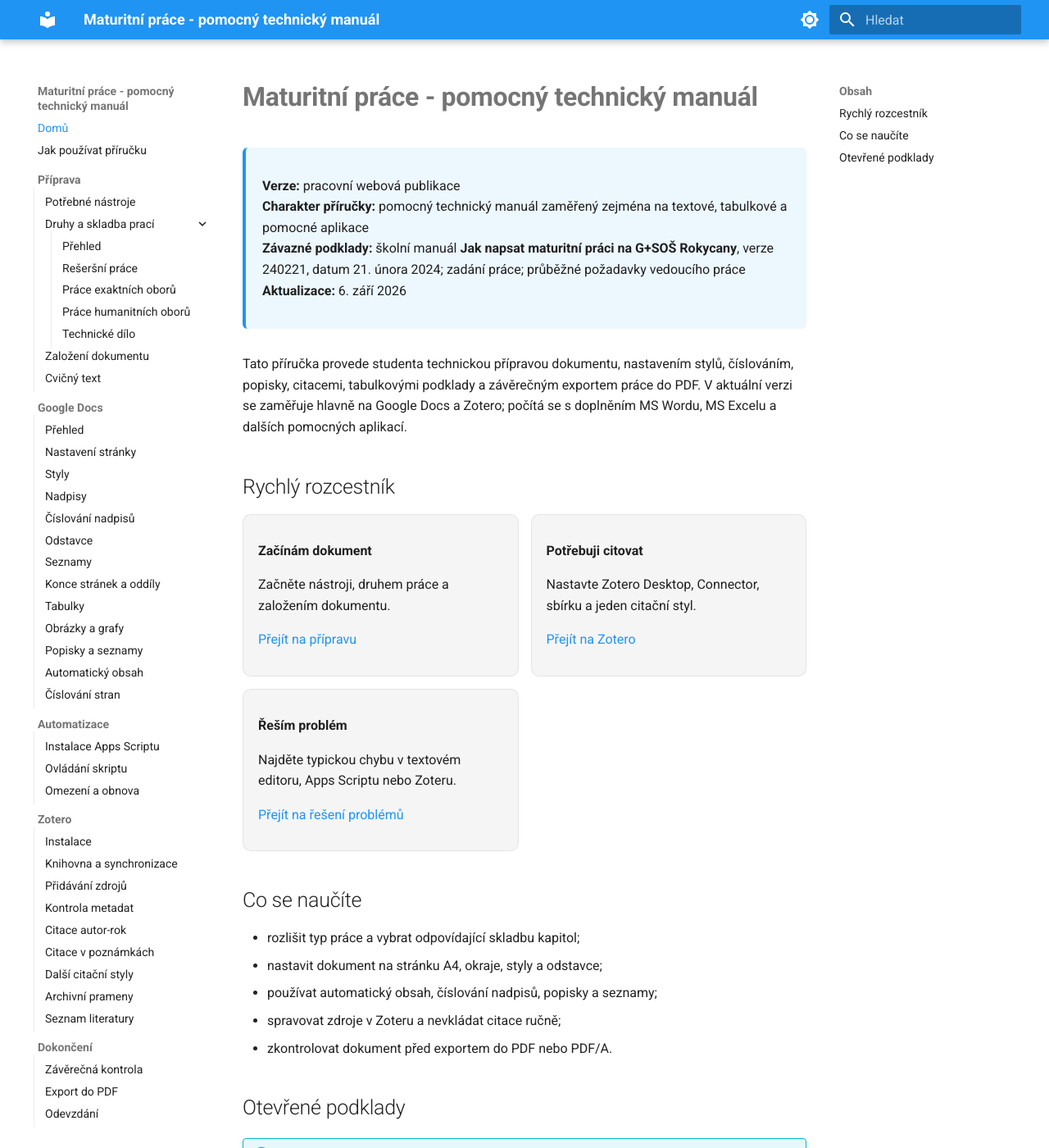
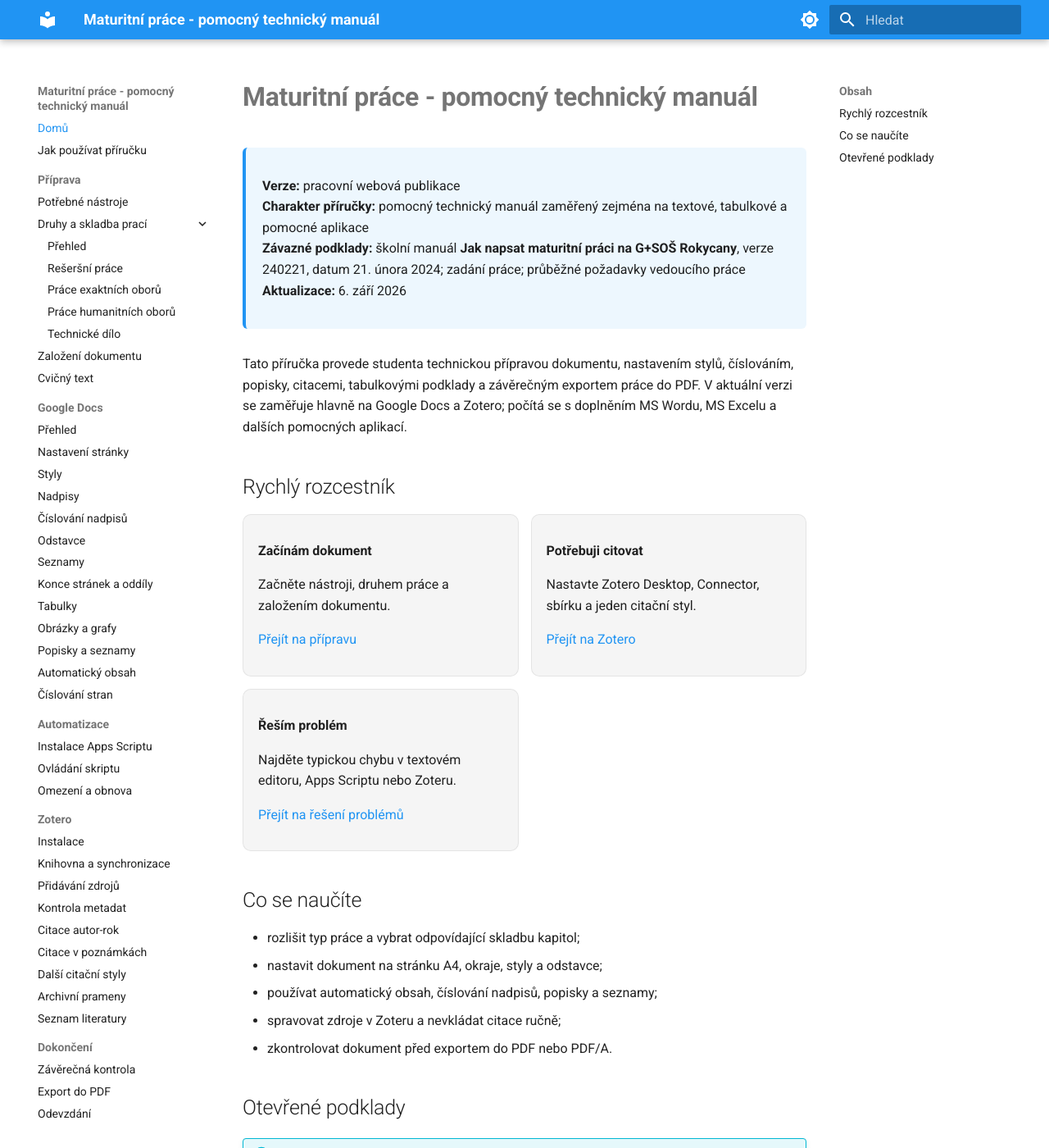
Before and after one commit to faitjaroslav-byte/maturitni_prace, an MkDocs documentation site: the page built from docs/index.md, in a window 1280 px wide and 1400 px high. Shown: the whole window at 82% size. Built offline with MkDocs 1.6.1 and Material for MkDocs 9.7.7, drawn with Linux system fonts in a browser that asks for light colours.

Commit message:
Revert sidebar indentation styling

```diff
--- a/docs/assets/stylesheets/extra.css
+++ b/docs/assets/stylesheets/extra.css
@@ -34,20 +34,6 @@
   margin-top: 2.1rem;
 }
 
-@media screen and (min-width: 76.25em) {
-  .md-sidebar--primary .md-nav[data-md-level="1"] > .md-nav__list {
-    border-left: 1px solid var(--md-default-fg-color--lightest);
-    margin-left: .35rem;
-    padding-left: .65rem;
-  }
-
-  .md-sidebar--primary .md-nav[data-md-level="2"] > .md-nav__list {
-    border-left: 1px solid var(--md-default-fg-color--lightest);
-    margin-left: .35rem;
-    padding-left: .65rem;
-  }
-}
-
 .md-typeset div:has(> .mermaid) {
   overflow-x: auto;
   padding-bottom: .5rem;
```
